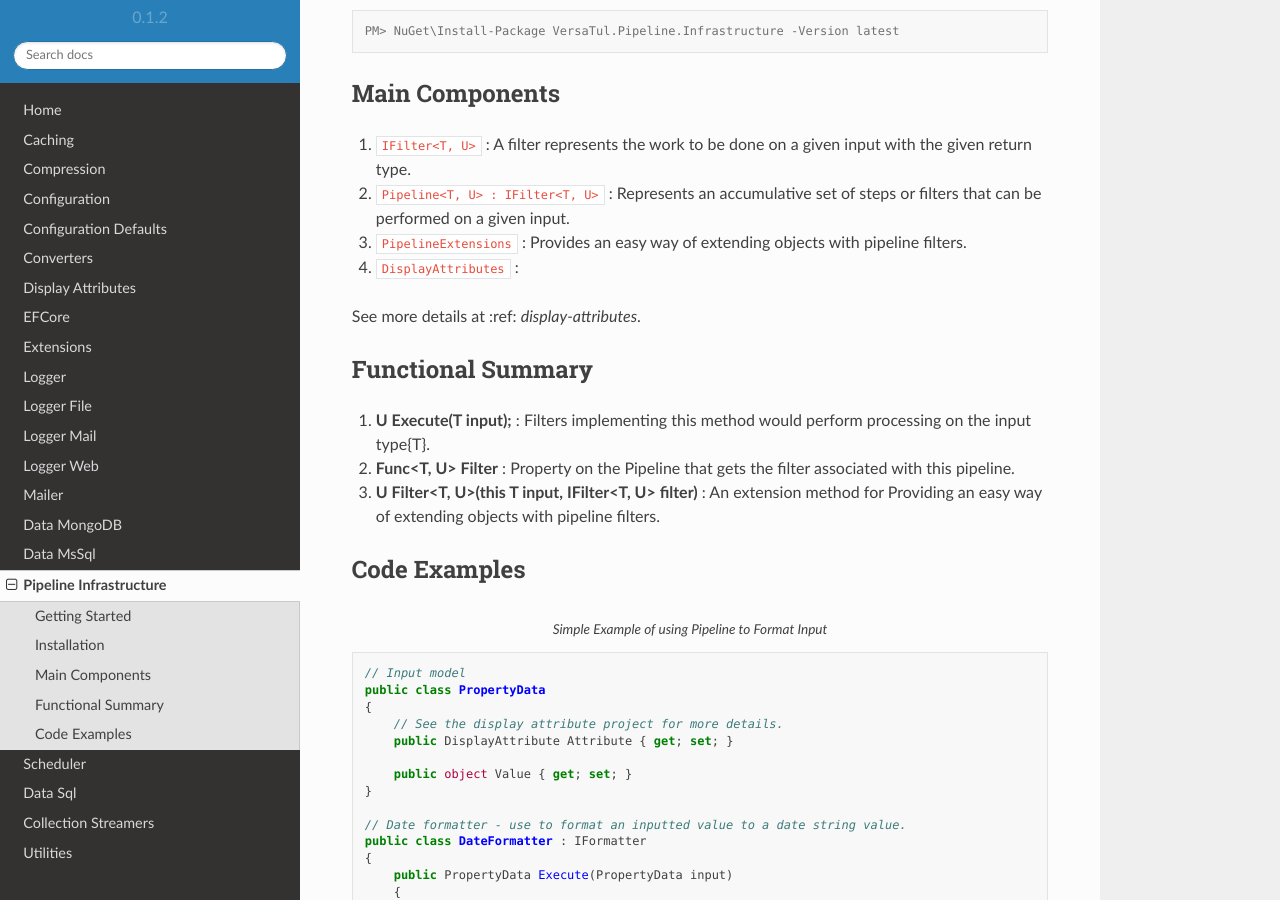
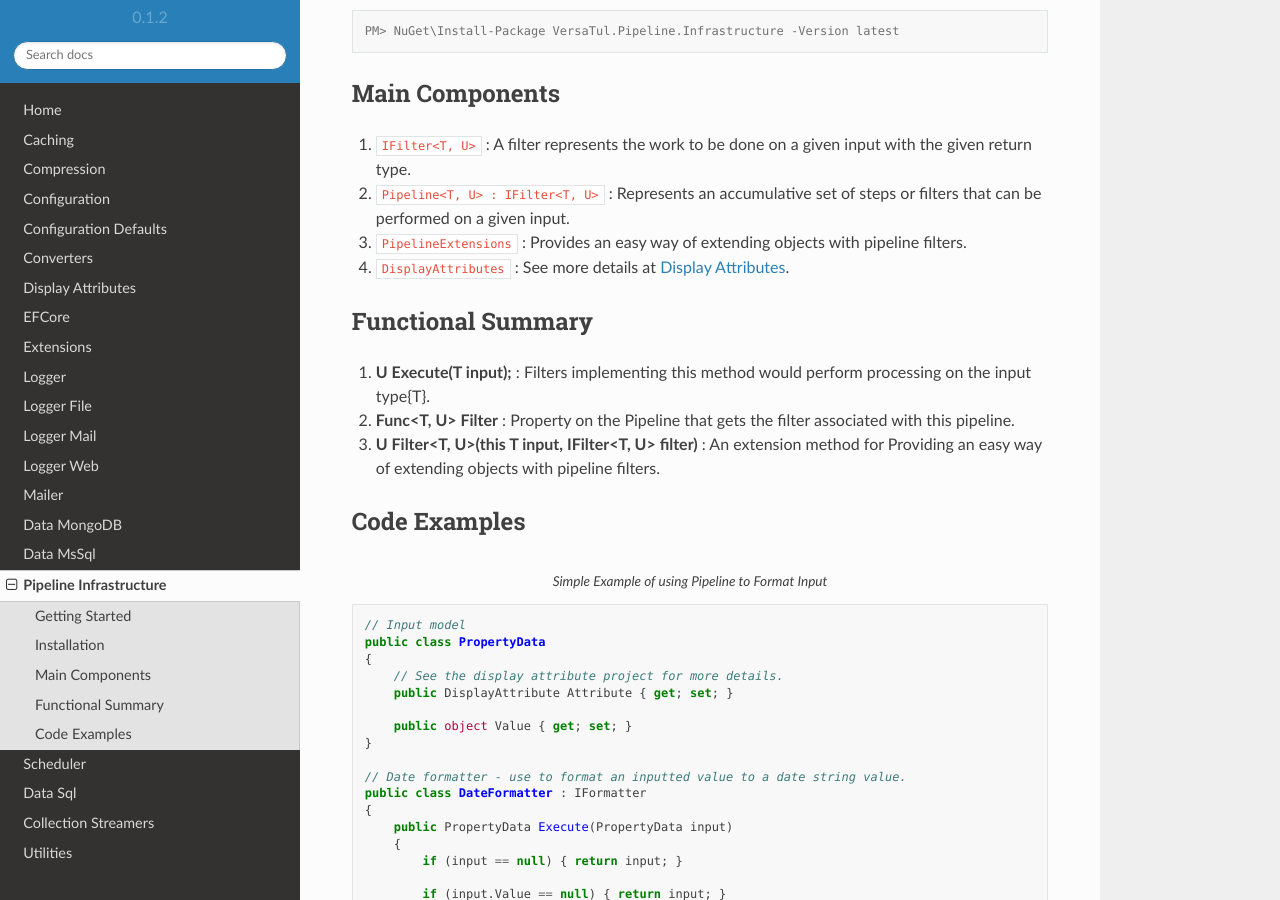
Before and after one commit to BjornWilliams/DocsVersaTul, a Sphinx documentation site: the page built from docs/source/pipeline-infrastructure.rst, in a window 1280 px wide and 900 px high, scrolled down 430 px. Built offline with Sphinx 7.4.7 and the Read the Docs theme 2.0.0, drawn with Linux system fonts in a browser that asks for light colours; some of the changed lines change nothing that is shown.

Commit message:
Update pipeline-infrastructure.rst
linking to display attributes.

```diff
--- a/docs/source/pipeline-infrastructure.rst
+++ b/docs/source/pipeline-infrastructure.rst
@@ -21,9 +21,7 @@ Main Components
 1. ``IFilter<T, U>`` : A filter represents the work to be done on a given input with the given return type.
 2. ``Pipeline<T, U> : IFilter<T, U>`` : Represents an accumulative set of steps or filters that can be performed on a given input.
 3. ``PipelineExtensions`` : Provides an easy way of extending objects with pipeline filters.
-4. ``DisplayAttributes`` :
-
-See more details at :ref: `display-attributes`.
+4. ``DisplayAttributes`` : See more details at :doc:`/display-attributes`.
 
 Functional Summary
 ------------------
```
